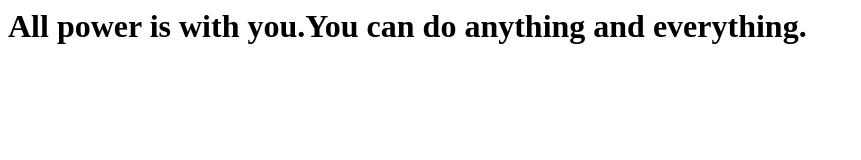
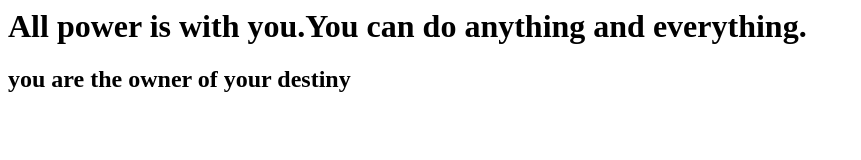
Before and after one commit to Gaurav31306/firstgitrepo, a plain HTML site: page index.html in a window 1280 px wide. Shown: the whole page, without its empty margins (0-861 px from the left). Drawn offline with Linux system fonts and the light colour scheme.

Commit message:
added second quote

```diff
--- a/index.html
+++ b/index.html
@@ -1,5 +1,6 @@
 <html>
 <body>
 <h1>All power is with you.You can do anything and everything.</h1>
+<h2>you are the owner of your destiny</h2>
 </body>
 </html>
```
